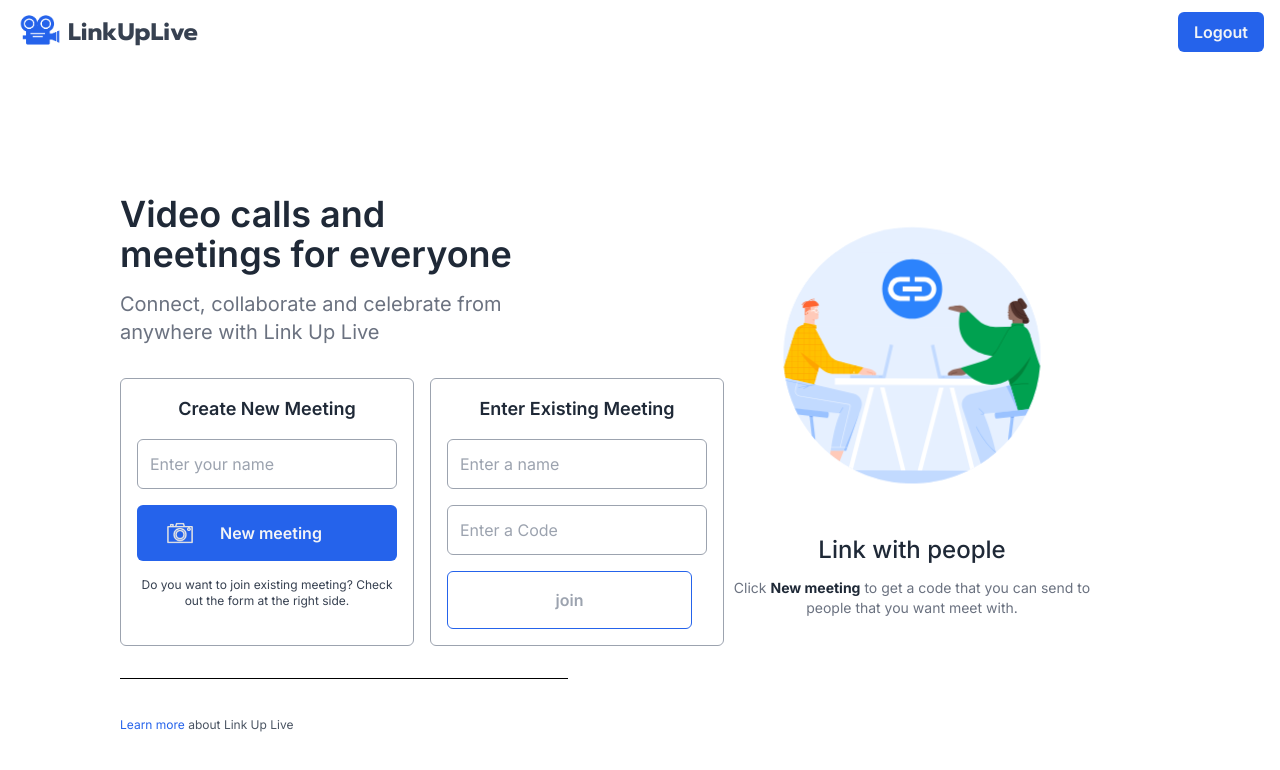
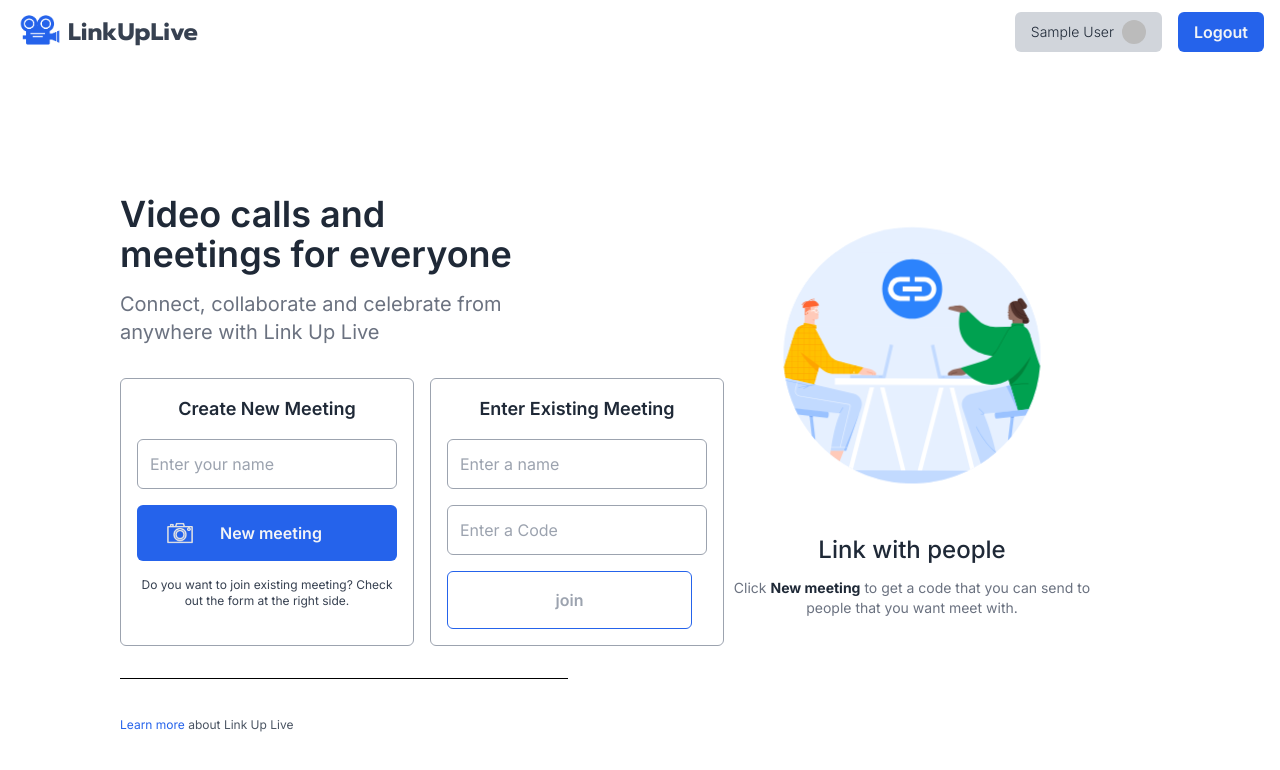
Before and after one commit to Hasnain-Memon/Frontend-LinkUpLive-, a Next.js app: page / in a window 1280 px wide. Shown: the top 770 px of the page. Built offline with nearby package versions, Linux system fonts and the light colour scheme; no server answers; sample sign-in values are in the browser's storage.

Commit message:
add user profile  in header

```diff
--- a/next.config.mjs
+++ b/next.config.mjs
@@ -1,6 +1,9 @@
 /** @type {import('next').NextConfig} */
 const nextConfig = {
     reactStrictMode: false,
+    images: {
+        domains: ['lh3.googleusercontent.com'], // Add other domains if needed
+    },
 };
 
 export default nextConfig;
--- a/package.json
+++ b/package.json
@@ -21,11 +21,12 @@
     "react": "^18",
     "react-dom": "^18",
     "socket.io-client": "^4.7.5",
+    "tailwind-scrollbar": "^3.1.0",
     "uuid": "^10.0.0",
     "ws": "^8.18.0"
   },
   "devDependencies": {
-    "@types/node": "^20",
+    "@types/node": "^20.16.4",
     "@types/react": "^18",
     "@types/react-dom": "^18",
     "@types/uuid": "^10.0.0",
--- a/src/app/layout.tsx
+++ b/src/app/layout.tsx
@@ -1,6 +1,6 @@
 import type { Metadata } from "next";
 import { Inter } from "next/font/google";
-import "./globals.css";
+import './globals.css';
 import { SocketProvider } from "@/context/SocketContext";
 import Header from "@/components/Header";
 import { Providers } from "./Provider";
--- a/src/app/page.tsx
+++ b/src/app/page.tsx
@@ -8,6 +8,7 @@ import { v4 as uuidv4 } from 'uuid';
 import React, { useEffect, useState } from "react";
 import { useSocket } from "@/context/SocketContext";
 import { useSession } from "next-auth/react";
+
 
 const URL = "http://localhost:8000";
 
@@ -141,7 +142,7 @@ export default function Home() {
     </div>
   }
 
-  return <div className="px-24 h-screen w-full flex">
+  return <div className="px-24 h-screen w-full flex ">
     <div className=" w-1/2 flex flex-col justify-center px-6 gap-8">
       <div id="hero-text" className="space-y-4">
         <h2 className="text-gray-800 font-semibold text-4xl">
@@ -159,7 +160,7 @@ export default function Home() {
             <input name="name" type="text" placeholder="Enter your name" className="border border-gray-400 p-3 rounded-md outline-none text-gray-600"
             onChange={(e) => setName(e.target.value)}
             />
-            <button type="submit" className=' text-gray-100 px-4 py-3 rounded-md font-semibold flex items-center justify-center gap-2 bg-blue-600 w-full'>
+            <button type="submit" className=' text-gray-100 px-4 py-3 rounded-md font-semibold flex items-center justify-center gap-2 bg-blue-600 w-full hover:bg-blue-500'>
               <Image priority={true} src={camera_gif} alt="camera_gif" className="w-8 mr-4"/>
               <span className="mr-12">New meeting</span>
             </button>
@@ -174,7 +175,7 @@ export default function Home() {
             onChange={(e) => setExistingName(e.target.value)} />
             <input name="room-code" type="text" placeholder="Enter a Code" className="border border-gray-400 p-3 rounded-md outline-none text-gray-600"
             onChange={(e) => setExistingRoomCode(e.target.value)} />
-            <button type="submit" className="text-gray-400 font-semibold bg-transparent text-center w-[245px] hover:text-blue-600 py-4 border border-blue-600 rounded-md"><p>join</p></button>
+            <button type="submit" className="text-gray-400 font-semibold bg-transparent text-center w-[245px] hover:text-blue-600 py-4 border border-blue-600 rounded-md">join</button>
           </form>
         </div>
       </div>
--- a/src/components/Header.tsx
+++ b/src/components/Header.tsx
@@ -2,6 +2,8 @@
 import React from 'react'
 import Logo from './Logo';
 import { signIn, signOut, useSession } from "next-auth/react"
+import Link from 'next/link';
+import Image from 'next/image';
 
 function Header() {
 
@@ -9,10 +11,21 @@ function Header() {
 
   return <nav className='sticky bg-white top-0 h-16 w-full flex items-center justify-between px-4'>
     <Logo />
-    <div>
-      {session.data?.user && <button className='bg-blue-600 font-semibold text-gray-100 rounded-md px-4 py-2' onClick={() => signOut()} >Logout</button>}
+    <div className='flex items-center gap-4'>
+      {session.data?.user && <Link href={`/profile/@${session.data.user.name}`}>
+        <div className='flex items-center gap-2 bg-gray-300 py-2 px-4 rounded-md hover:bg-gray-200'>
+          <p className='text-sm font-light text-gray-800'>{session.data.user.name}</p>
+          <img src={`${session.data.user.image}`}
+          alt='profile image'
+          className='rounded-full h-6 w-6'
+          />
+        </div>
+      </Link>}
+
+      {session.data?.user && <button className='bg-blue-600 font-semibold text-gray-100 rounded-md px-4 py-2 hover:bg-blue-500' onClick={() => signOut()} >Logout</button>}
+
       {!session.data?.user && <button
-      className='bg-blue-600 font-semibold text-gray-100 rounded-md px-4 py-2'
+      className='bg-blue-600 font-semibold text-gray-100 rounded-md px-4 py-2 hover:bg-blue-500'
       onClick={() => signIn()}
       >
         SignIn
```
Also changed, not shown: tsconfig.json (line endings or trailing spaces), 1 other file (tests, documents, lock files or other folders).
